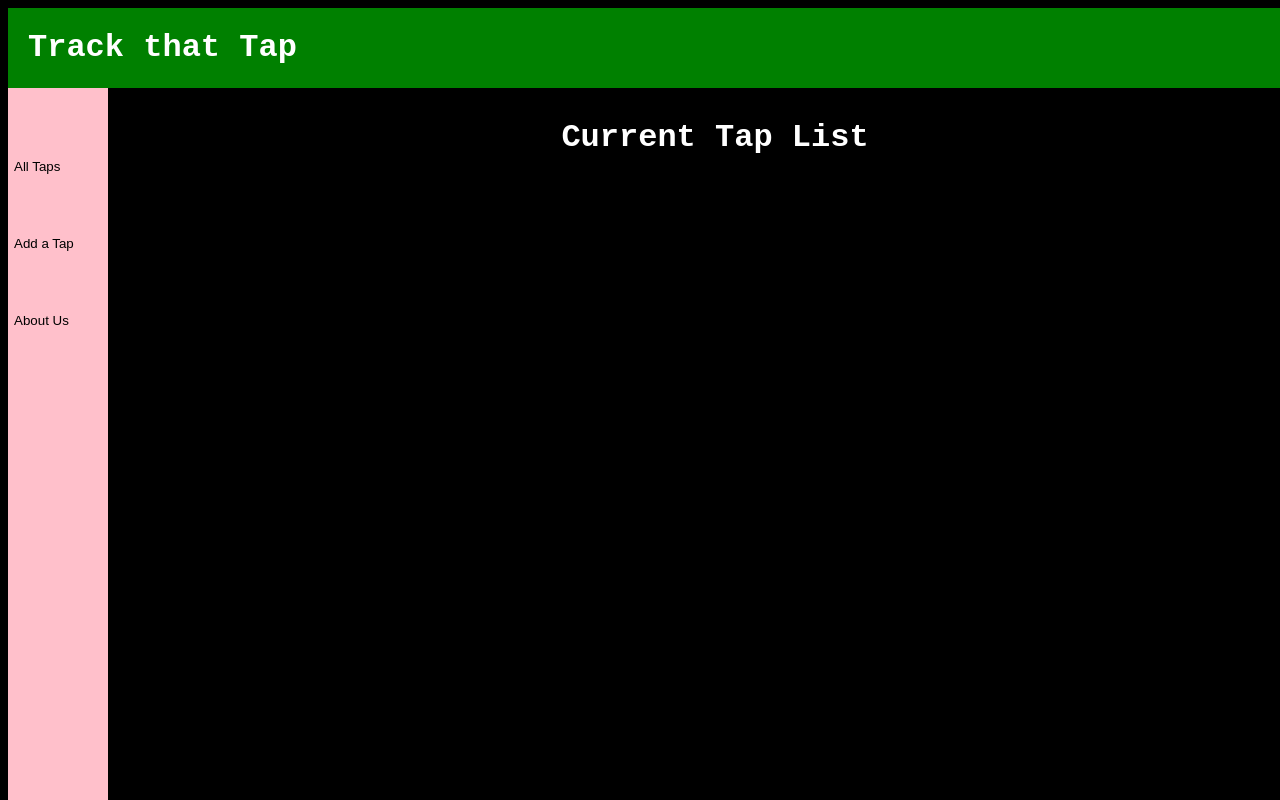
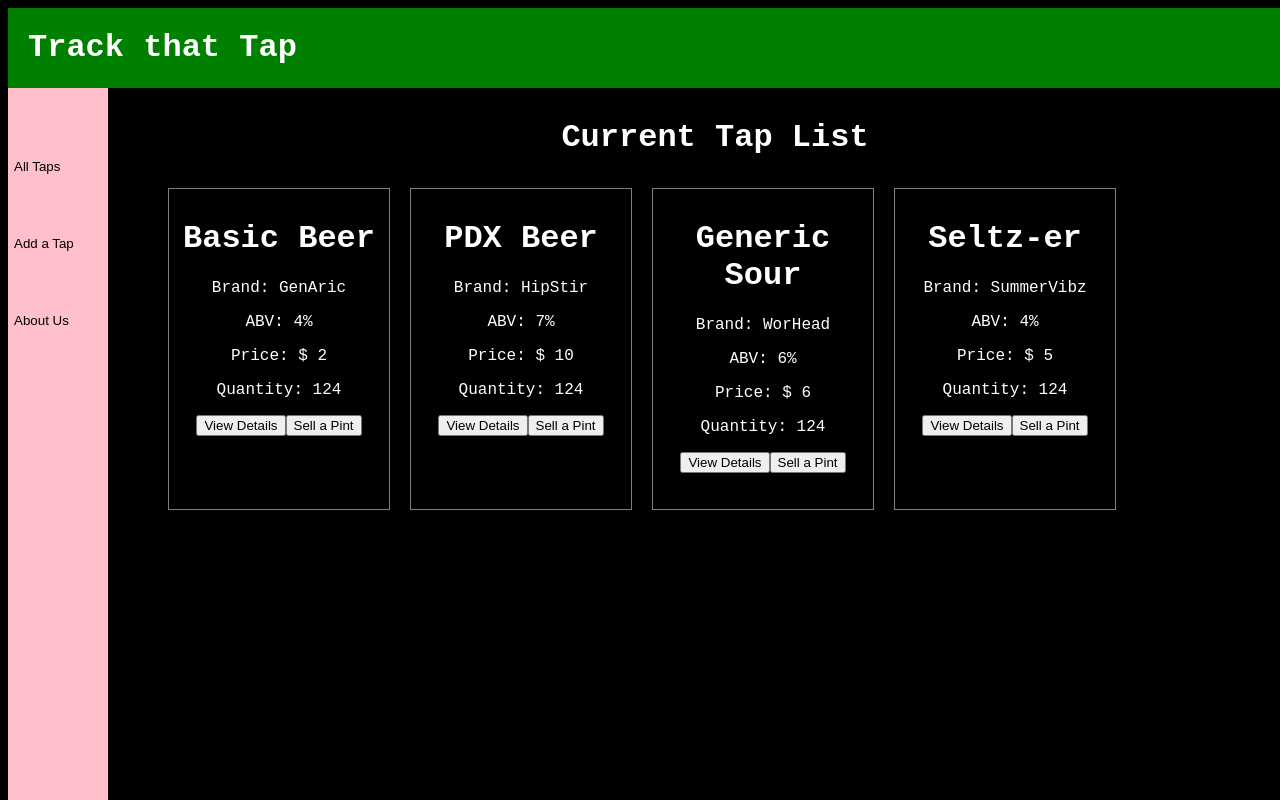
Before and after one commit to chynnalew/tap-room, a React (Create React App) app: page / in a window 1280 px wide. Built offline with nearby package versions, Linux system fonts and the light colour scheme.

Commit message:
format tap list with child tap component

```diff
--- a/src/components/Tap.js
+++ b/src/components/Tap.js
@@ -4,7 +4,7 @@ import PropTypes from 'prop-types';
 function Tap(props) {
   const tapCardStyle = {
     width: '200px',
-    height: '250px',
+    height: '300px',
     padding: '10px',
     margin: '10px',
     border: '1px grey solid',
@@ -19,7 +19,7 @@ function Tap(props) {
           <p>Brand: {props.brand}</p>
           <p>ABV: {props.abv}%</p>
           <p>Price: $ {props.price}</p>
-          <p>Quantity: {props.count}</p>
+          <p>Quantity: {props.quantity}</p>
           <button>View Details</button>
         </div>
       </React.Fragment>
@@ -33,7 +33,7 @@ function Tap(props) {
         <p>Brand: {props.brand}</p>
         <p>ABV: {props.abv}%</p>
         <p>Price: $ {props.price}</p>
-        <p>Quantity: {props.count}</p>
+        <p>Quantity: {props.quantity}</p>
         <button>View Details</button>
         <button>Sell a Pint</button>
       </div>
@@ -48,3 +48,5 @@ Tap.propTypes = {
   price: PropTypes.number,
   quantity: PropTypes.number
 }
+
+export default Tap;
--- a/src/components/TapList.js
+++ b/src/components/TapList.js
@@ -1,4 +1,5 @@
 import React from 'react';
+import Tap from './Tap';
 
 function TapList(props) {
 
@@ -9,6 +10,15 @@ function TapList(props) {
   return (
     <div style={tapListStyle}>
       <h1>Current Tap List</h1>
+      {props.tapList.map((tap) =>
+        <Tap
+          name={tap.name}
+          brand={tap.brand}
+          abv={tap.abv}
+          price={tap.price}
+          quantity={tap.quantity}
+        />
+      )}
     </div>
   )
 }
```
